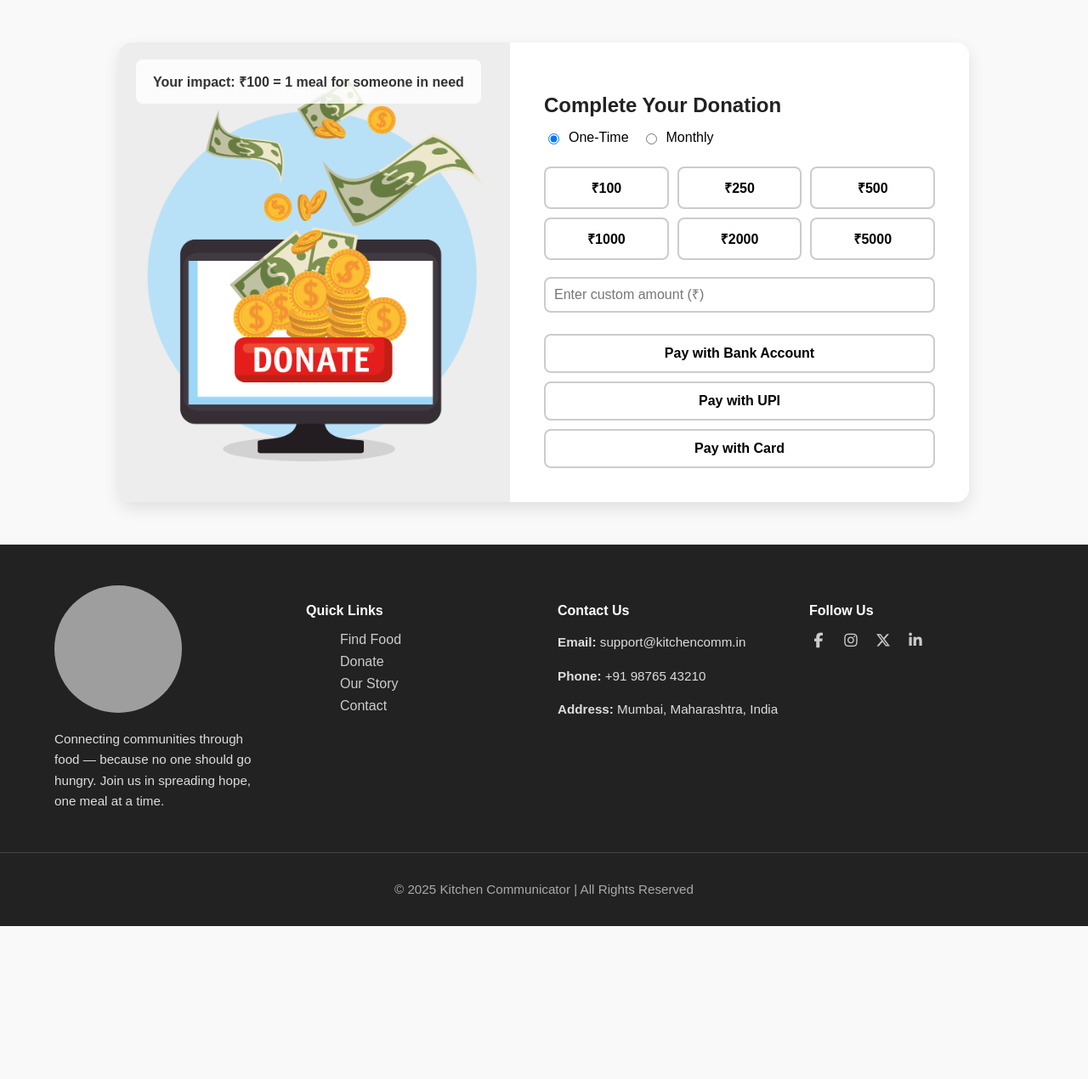
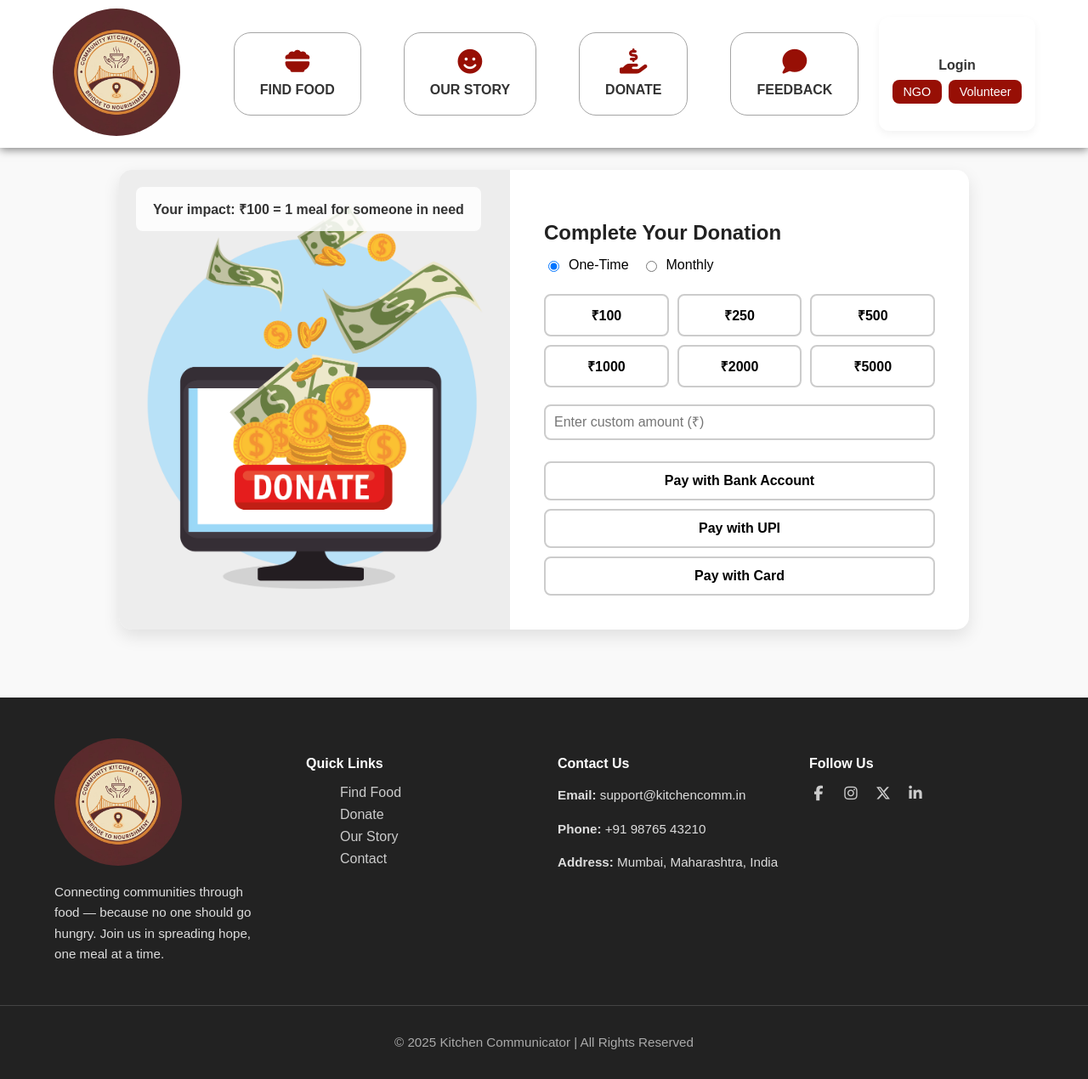
Before and after one commit to Shreyas140304/Community_kitchen_locator, a Flask app: template Templates/donation.html in a window 1280 px wide. Shown: the whole page at 85% size. Before the commit the page ends 1090 px from the top, so only its background shows below. Run offline with Flask 3, Linux system fonts and the light colour scheme; the template is opened without the code that fills it, so the values that code supplies are empty; some libraries are stand-ins or nearby versions; grey boxes are pictures that could not be loaded.

Commit message:
code updated

```diff
--- a/Templates/donation.html
+++ b/Templates/donation.html
@@ -16,6 +16,28 @@
 </head>
 
 <body>
+
+    <!-- Navbar -->
+    <header id="navbar">
+        <div class="logo"><img src="../images/logo.jpg" alt="Logo"></div>
+        <nav>
+            <ul>
+                <li><i class="fa-solid fa-bowl-food"></i><a href="#">FIND FOOD</a></li>
+                <li><i class="fa-solid fa-face-smile"></i><a href="#">OUR STORY</a></li>
+                <li><i class="fa-solid fa-hand-holding-dollar"></i><a href="#" class="donate">DONATE</a></li>
+                <li><i class="fa-solid fa-comment"></i><a href="">FEEDBACK</a></li>
+            </ul>
+        </nav>
+        <div class="right-links">
+            <div class="login-box">
+                <h3>Login</h3>
+                <div class="login-options">
+                    <button class="option-btn">NGO</button>
+                    <button class="option-btn">Volunteer</button>
+                </div>
+            </div>
+        </div>
+    </header>
 
     <div class="donation-checkout">
         <div class="checkout-left">
@@ -79,7 +101,7 @@
 
             <!-- About -->
             <div class="footer-col about">
-                <img src="logo.jpg" alt="Logo" class="logoImg">
+                <img src="../images/logo.jpg" alt="Logo" class="logoImg">
                 <p>Connecting communities through food — because no one should go hungry. Join us in spreading hope, one
                     meal at a time.</p>
             </div>
--- a/css/donation.css
+++ b/css/donation.css
@@ -9,9 +9,129 @@ body {
     padding: 0;
 }
 
+
+header {
+    position: fixed;
+    top: 0;
+    width: 100%;
+    padding: 10px 50px;
+    display: flex;
+    align-items: center;
+    justify-content: space-around;
+    transition: background-color 0.4s, box-shadow 0.4s;
+    z-index: 1000;
+}
+
+header {
+    background-color: white;
+    box-shadow: 0 2px 10px rgba(0, 0, 0, 0.5);
+}
+
+.logo img {
+    height: 150px;
+    width: 150px;
+    border-radius: 50%;
+}
+
+nav ul {
+    display: flex;
+    list-style: none;
+    gap: 50px;
+}
+
+nav ul li {
+    display: flex;
+    gap: 10px;
+    flex-direction: column;
+    border: 1px solid #a4a4a4;
+    border-radius: 20px;
+    padding: 20px 30px;
+    align-items: center;
+    cursor: pointer;
+}
+
+nav ul li i {
+    font-size: 1.8rem;
+    color: #FFB200;
+}
+
+nav ul li a {
+    color: white;
+    text-decoration: none;
+    font-weight: 700;
+    transition: color 0.3s;
+}
+
+nav ul li:hover {
+    color: white;
+    background: #ffcc00;
+    border: none;
+}
+
+nav ul li:hover i,
+a {
+    color: #970f05;
+}
+
+/* Active (current page) */
+nav ul li.active {
+    color: white;
+}
+
+header nav ul li a {
+    color: #333;
+}
+
+header nav ul li i {
+    color: #970f05;
+}
+
+header .login-box .option-btn {
+    background-color: #970f05;
+}
+
+.login-box {
+    background: #fff;
+    /* border: 2px solid #fcb040; */
+    border-radius: 12px;
+    padding: 2rem 1rem;
+    text-align: center;
+    box-shadow: 0 4px 10px rgba(0, 0, 0, 0.05);
+}
+
+.login-box h3 {
+    font-size: 1rem;
+    color: #333;
+    font-weight: 600;
+    margin-bottom: 0.5rem;
+}
+
+/* Two Options */
+.login-options {
+    display: flex;
+    gap: 0.5rem;
+    justify-content: center;
+}
+
+.option-btn {
+    background: #fcb040;
+    color: #fff;
+    border: none;
+    border-radius: 8px;
+    padding: 0.4rem 0.8rem;
+    font-size: 0.9rem;
+    cursor: pointer;
+    font-weight: 500;
+    transition: all 0.3s ease;
+}
+
+.option-btn:hover {
+    background: #e59a2e;
+}
+
 .donation-checkout {
     max-width: 1000px;
-    margin: 50px auto;
+    margin: 200px auto 80px;
     display: flex;
     background: #fff;
     border-radius: 15px;
```
Also changed, not shown: Templates/ourStory.html (added, +131 -0 lines), css/ourStory.css (added, +174 -0 lines), form.html (added, +72 -0 lines).
